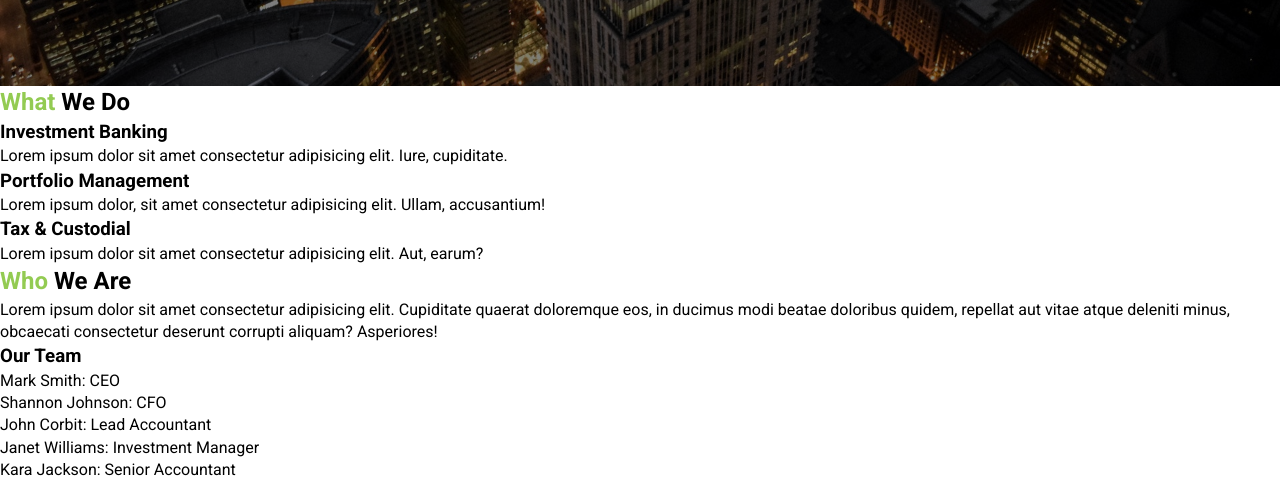
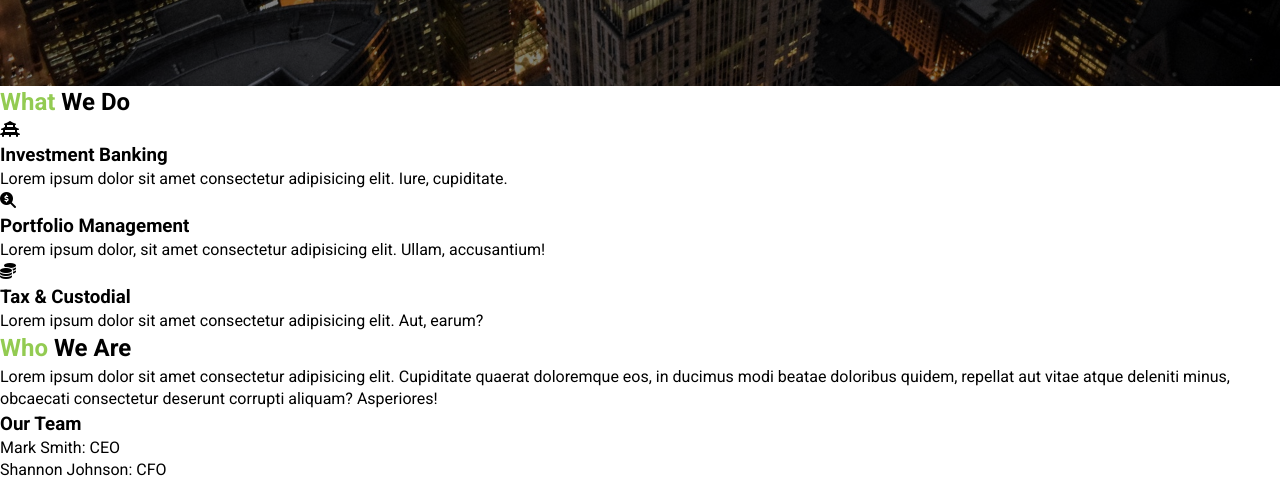
Before and after one commit to jacobsdar/edgeledger-website-project, a plain HTML site: page index.html in a window 1280 px wide. Shown: the part 780-1259 px from the top of the page. Drawn offline with Linux system fonts and the light colour scheme.

Commit message:
Add What We Do section icons

```diff
--- a/css/style.css
+++ b/css/style.css
@@ -116,3 +116,6 @@ nav {
 .showcase__container a:hover {
     background: #7ab436;
 }
+
+/* What We Do Section */
+/* ------------------ */
--- a/index.html
+++ b/index.html
@@ -37,14 +37,17 @@
         <h2><span class="font--green">What</span> We Do</h2>
         <div>
             <div class="info-box">
+                <i class="fas fa-vihara"></i>
                 <h3>Investment Banking</h3>
                 <p>Lorem ipsum dolor sit amet consectetur adipisicing elit. Iure, cupiditate.</p>
             </div>
             <div class="info-box">
+                <i class="fas fa-search-dollar"></i>
                 <h3>Portfolio Management</h3>
                 <p>Lorem ipsum dolor, sit amet consectetur adipisicing elit. Ullam, accusantium!</p>
             </div>
             <div class="info-box">
+                <i class="fas fa-coins"></i>
                 <h3>Tax & Custodial</h3>
                 <p>Lorem ipsum dolor sit amet consectetur adipisicing elit. Aut, earum?</p>
             </div>
```
